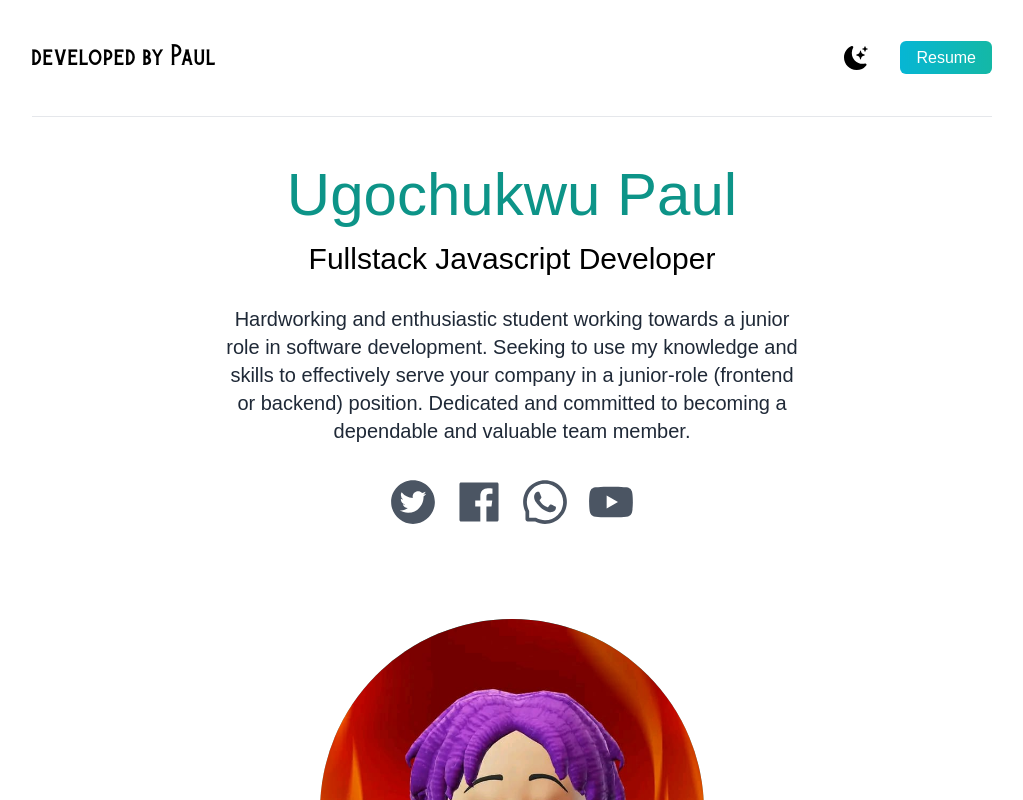
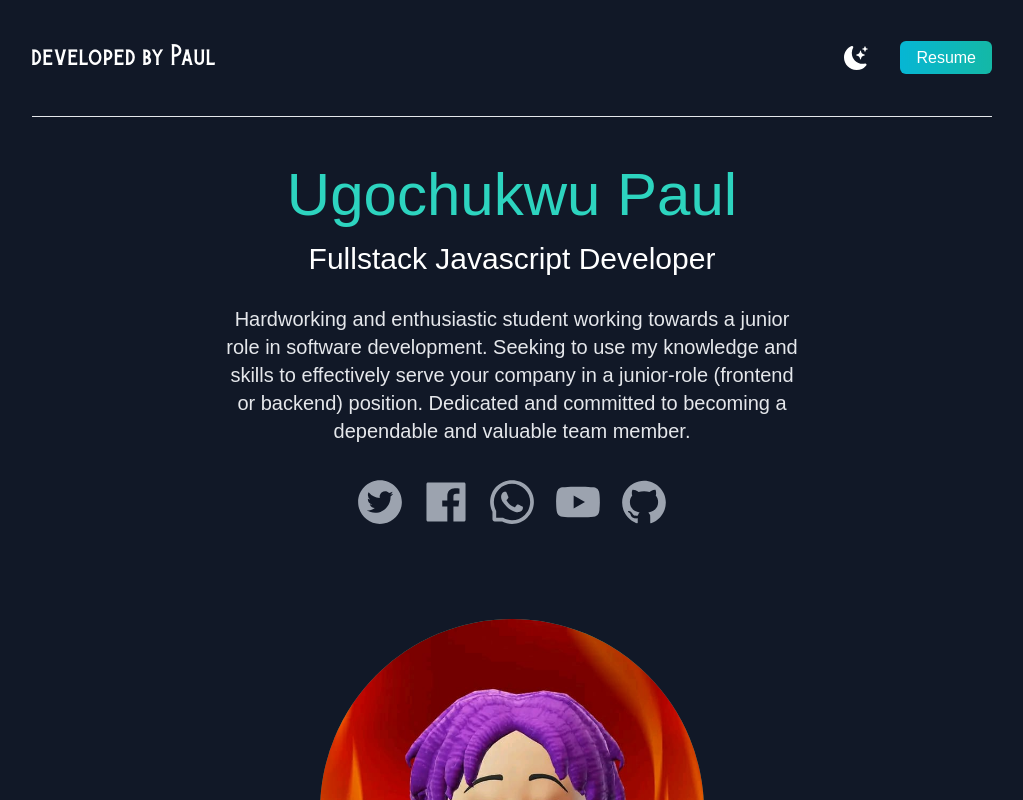
Before and after one commit to ugochukwudev/myportfolio, a Next.js app: page / in a window 1280 px wide. Shown: the top 800 px of the page, without its empty margins (128-1151 px from the left). Built offline with nearby package versions, Linux system fonts and the light colour scheme.

Commit message:
techy forgot github icon

```diff
--- a/pages/index.js
+++ b/pages/index.js
@@ -7,6 +7,7 @@ import {
   AiFillYoutube,
   AiFillFacebook,
   AiOutlineWhatsApp,
+  AiFillGithub,
 } from "react-icons/ai";
 import { BsFillMoonStarsFill } from "react-icons/bs";
 import { useState, useEffect } from "react";
@@ -19,7 +20,7 @@ import Image from "next/image";
 import prof from "../public/img.jpeg";
 
 export default function Home() {
-  const [darkMode, setDarkMode] = useState(false);
+  const [darkMode, setDarkMode] = useState(true);
   const [user, setUser] = useState({
     profileImg: "",
     username: "testopod",
@@ -128,6 +129,13 @@ export default function Home() {
               target="_blank"
             >
               <AiFillYoutube className="cursor-pointer transition-[color] duration-[400ms] w-[50px] h-[50px] hover:text-teal-600" />
+            </a>
+            <a
+              rel="noreferrer"
+              href="https://github.com/ugochukwudev"
+              target="_blank"
+            >
+              <AiFillGithub className="cursor-pointer transition-[color] duration-[400ms] w-[50px] h-[50px] hover:text-teal-600" />
             </a>
           </div>
           <div className="lg:mx-auto cursor-pointer bg-gradient-to-b from-teal-500 rounded-full w-[50vw] ml-auto mr-auto h-[50vw] relative overflow-hidden mt-20 md:h-96 md:w-96">
```
